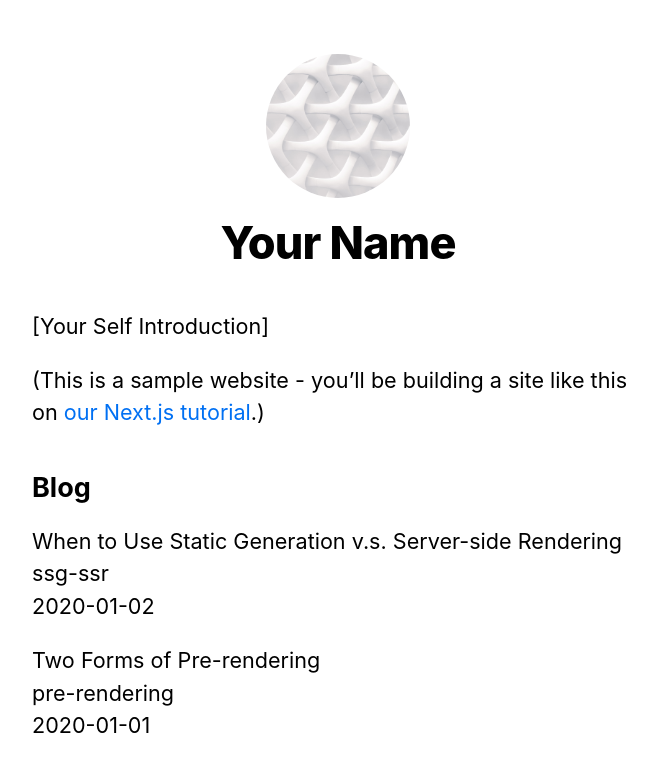
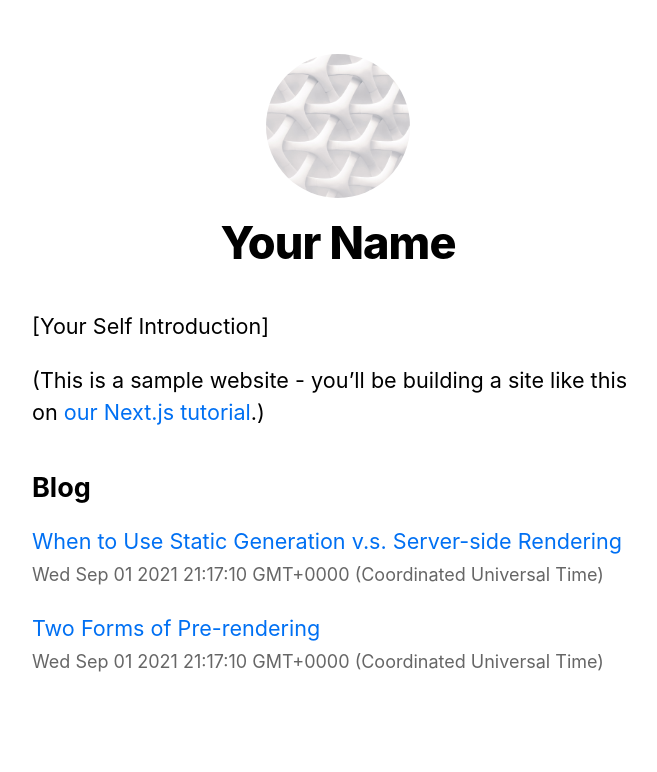
Before and after one commit to ant-fugue/strange-loop, a Next.js app: page / in a window 1280 px wide. Shown: the top 772 px of the page, without its empty margins (302-959 px from the left). Built offline with nearby package versions, Linux system fonts and the light colour scheme.

Commit message:
Add link to articles from the main page

```diff
--- a/pages/index.js
+++ b/pages/index.js
@@ -1,3 +1,4 @@
+import Link from "next/link";
 import Head from "next/head";
 import Layout, { siteTitle } from "../components/layout";
 import utilStyles from "../styles/utils.module.css";
@@ -30,11 +31,13 @@
         <ul className={utilStyles.list}>
           {allPostsData.map(({ id, date, title }) => (
             <li className={utilStyles.listItem} key={id}>
-              {title}
+              <Link href={`/posts/${id}`}>
+                <a>{title}</a>
+              </Link>
               <br />
-              {id}
-              <br />
-              {date}
+              <small className={utilStyles.lightText}>
+                <Date dateString={date} />
+              </small>
             </li>
           ))}
         </ul>
```
